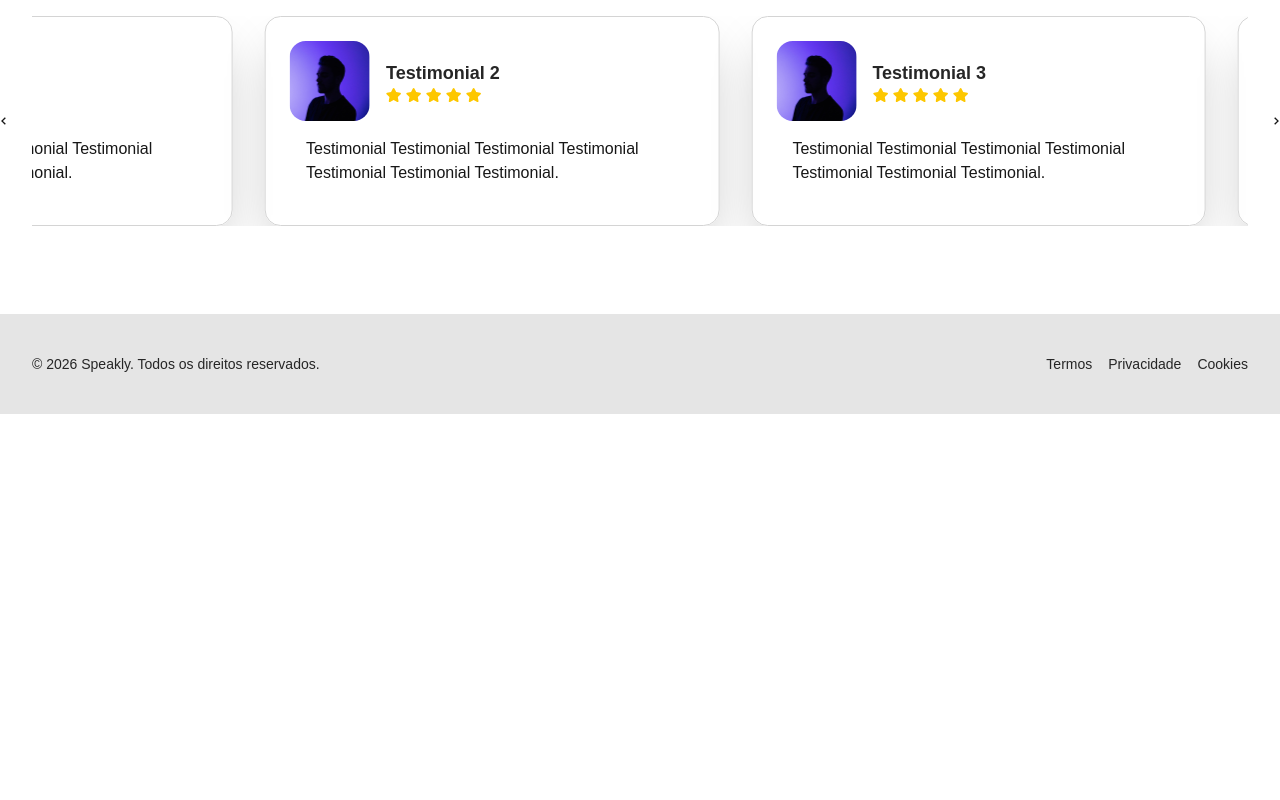
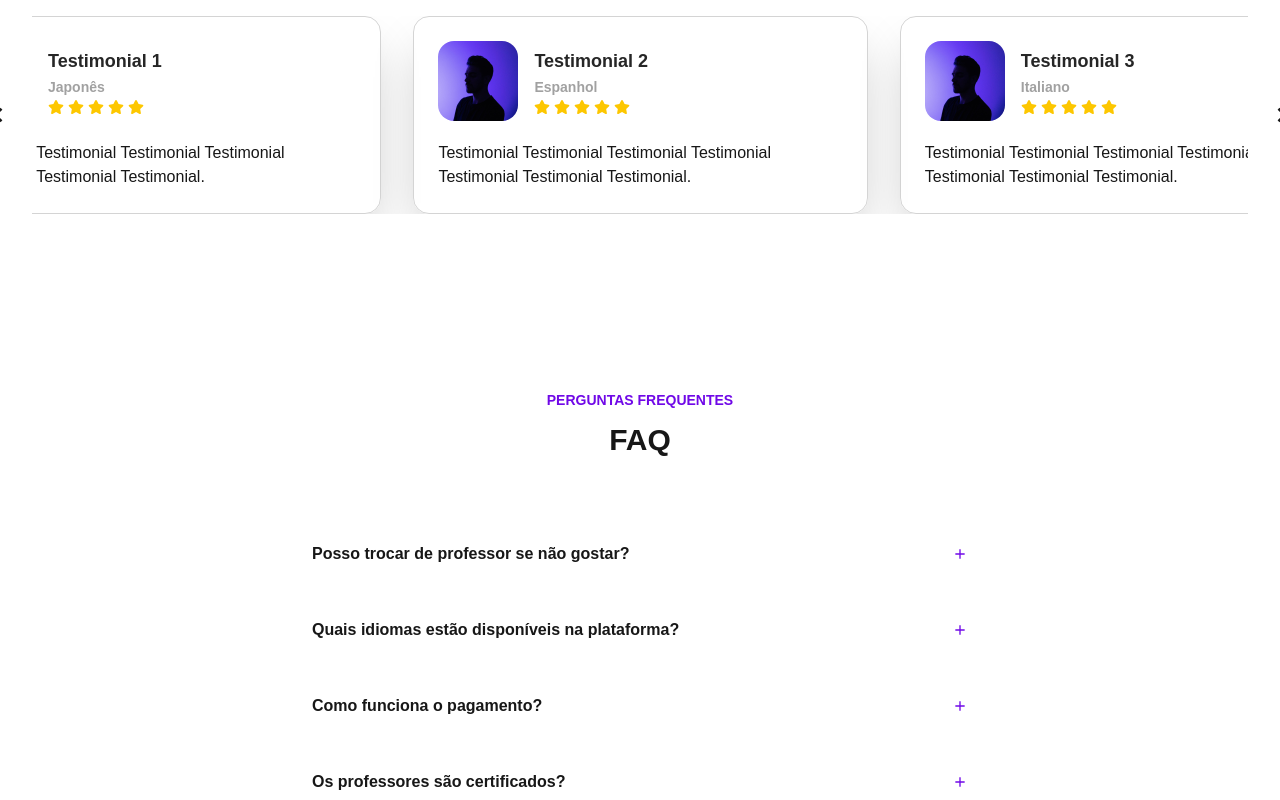
Before and after one commit to HeitorKHS/speakly, a Next.js app in the folder frontend/: page / in a window 1280 px wide. Shown: the part 2680-3480 px from the top of the page. Before the commit the page ends 3094 px from the top, so only its background shows below. Built offline with nearby package versions, Linux system fonts and the light colour scheme.

Commit message:
Criação da seção faq do landingpage

```diff
--- a/frontend/src/app/components/iu/carousel/Carousel.tsx
+++ b/frontend/src/app/components/iu/carousel/Carousel.tsx
@@ -13,17 +13,17 @@ export function Carousel({children}: CarouselProps){
 
     const [emblaRef, emblaApi] = useEmblaCarousel(
         { loop: true },
-        [Autoplay({ delay: 3000 })]
+        [Autoplay({ delay: 3500 })]
     );
 
     return(
 
         <div className="mt-16 relative">
             <button
-                className="hidden md:flex absolute -left-12 top-1/2 -translate-y-1/2 p-3 rounded-full cursor-pointer"
+                className="hidden md:flex absolute -left-12 top-1/2 -translate-y-1/2 rounded-full cursor-pointer"
                 onClick={() => emblaApi?.scrollPrev()}
             >
-                <BiChevronLeft />
+                <BiChevronLeft size={30}/>
             </button>
 
             <div className="overflow-hidden" ref={emblaRef}>
@@ -33,10 +33,10 @@ export function Carousel({children}: CarouselProps){
             </div>
 
             <button
-                className="hidden md:flex absolute -right-12 top-1/2 -translate-y-1/2 p-3 rounded-full cursor-pointer"
+                className="hidden md:flex absolute -right-12 top-1/2 -translate-y-1/2 rounded-full cursor-pointer"
                 onClick={() => emblaApi?.scrollNext()}
             >
-                <BiChevronRight />
+                <BiChevronRight size={30}/>
             </button>
         </div>
 
--- /dev/null
+++ b/frontend/src/app/components/landing/Faq.tsx
@@ -0,0 +1,60 @@
+'use client'
+
+import { useState } from "react";
+import { BiPlus, BiMinus } from "react-icons/bi";
+
+const faqs = [
+    {question: "Posso trocar de professor se não gostar?", answer: "Sim! Você tem total liberdade para escolher e trocar de professor quando quiser. Recomendamos experimentar alguns professores antes de decidir com quem vai estudar regularmente."},
+    {question: "Quais idiomas estão disponíveis na plataforma?", answer: "Temos mais de 50 idiomas disponíveis, incluindo os mais populares como Inglês, Espanhol, Francês, Alemão, Italiano, Japonês, Coreano, Mandarim, Russo e muito mais."},
+    {question: "Como funciona o pagamento?", answer: "O pagamento é feito diretamente na plataforma de forma segura. Você compra créditos que são utilizados para agendar aulas. Aceitamos cartões de crédito, débito e PIX."},
+    {question: "Os professores são certificados?", answer: "Todos os professores passam por um processo de verificação que inclui análise de certificações, entrevista em vídeo e avaliação de experiência. Temos tanto professores nativos quanto não-nativos com certificações reconhecidas internacionalmente."},
+    {question: "O que acontece se eu precisar cancelar uma aula?", answer: "Você pode cancelar ou reagendar uma aula com até 24 horas de antecedência sem nenhuma cobrança. Cancelamentos com menos de 24 horas podem ter uma taxa dependendo da política do professor."},
+];
+
+export function Faq(){
+
+    const [isOpen, setIsOpen] = useState<number | null>(null);
+
+    const toogle = (index: number) => {
+        setIsOpen(isOpen === index ? null : index);
+    };
+
+    return(
+
+        <section className="py-22">
+            <div className="max-w-3xl mx-auto px-4 sm:px-6 lg:px-8">
+                <div className="text-center">
+                    <p className="text-sm font-semibold text-violet-700 uppercase mb-3">Perguntas frequentes</p>
+                    <h2 className="text-3xl sn:text-4xl font-bold uppercase">Faq</h2>
+                </div>
+                <div className="mt-16 flex flex-col gap-3">
+                    {faqs.map((item, index)=>(
+                        <div key={index} className="overflow-hidden">
+                            <button
+                                onClick={()=>toogle(index)}
+                                className="w-full flex justify-between items-center px-6 py-5 text-left gap-4 cursor-pointer"
+                            >
+                                <span className="font-semibold">{item.question}</span>
+                                <div className="text-violet-700">
+                                    {isOpen === index ? (
+                                        <BiMinus/>
+                                        ):(
+                                        <BiPlus/>
+                                        )
+                                    }
+                                </div>
+                            </button>
+                            <div className={`overflow-hidden transition-all ease-in-out duration-400
+                                ${isOpen === index ? "opacity-100 mt-2 translate-y-0" : "max-h-0 opacity-0 -translate-y-2"}`}>
+                                <p  className="px-6 pb-5 text-neutral-800/80">{item.answer}</p>
+                            </div>
+
+                        </div>
+                    ))}
+                </div>
+            </div>
+        </section>
+
+    )
+
+}
--- a/frontend/src/app/components/landing/Testimonial.tsx
+++ b/frontend/src/app/components/landing/Testimonial.tsx
@@ -23,7 +23,7 @@ export function Testimonial(){
                 <Carousel>
                     {testimonials.map((testimonial)=>(
                         <div key={testimonial.name} className="flex-[0_0_80%] md:flex-[0_0_60%] lg:flex-[0_0_40%] px-4">
-                            <div className="p-6 border border-neutral-300 shadow-2xl rounded-2xl ">
+                            <div className="p-6 border border-neutral-300 shadow-2xl rounded-2xl">
                                 <div className="flex gap-4">
                                     <div className="relative w-full max-w-20 aspect-square rounded-2xl overflow-hidden">
                                         <Image
@@ -34,7 +34,8 @@ export function Testimonial(){
                                         />
                                     </div>
                                     <div className="my-auto">
-                                        <p className="text-lg font-semibold text-neutral-800">{testimonial.name}</p>
+                                        <p className="lg:text-lg font-semibold text-neutral-800">{testimonial.name}</p>
+                                        <span className="text-sm text-neutral-400 font-semibold">{testimonial.language}</span>
                                         <div className="flex gap-1 text-yellow-400">
                                             {Array.from({ length: testimonial.raiting }).map((_, i) => (
                                                 <FaStar key={i} />
@@ -42,7 +43,7 @@ export function Testimonial(){
                                         </div>
                                     </div>
                                 </div>
-                                <p className="p-4">
+                                <p className="mt-5">
                                     {testimonial.comment}
                                 </p>
                             </div>
--- a/frontend/src/app/components/layout/Header.tsx
+++ b/frontend/src/app/components/layout/Header.tsx
@@ -61,8 +61,8 @@ export function Header(){
                 </button>
             </nav>
 
-            {mobileOpen && (
-                <div className="p-4 lg:hidden flex flex-col text-neutral-800 font-semibold text-sm gap-2">
+            <div className={`flex flex-col text-neutral-800 font-semibold text-sm gap-2 transition-all duration-400 ease-in-out transform overflow-hidden
+                ${mobileOpen ? "opacity-100 translate-y-0 p-4" : "opacity-0 -translate-y-2 max-h-0 pointer-events-none"}`}>
                 {links.map((link)=>(
                     <Link
                         key={link.label}
@@ -87,7 +87,7 @@ export function Header(){
                     </Link>
                 </div>
             </div>
-            )}
+
         </header>
 
     )
--- a/frontend/src/app/page.tsx
+++ b/frontend/src/app/page.tsx
@@ -3,6 +3,7 @@ import { HowItWorks } from "./components/landing/HowItWorks";
 import { Features } from "./components/landing/Features";
 import { Languages } from "./components/landing/Languages";
 import { Testimonial } from "./components/landing/Testimonial";
+import { Faq } from "./components/landing/Faq";
 
 export default function Home(){
 
@@ -14,6 +15,7 @@ export default function Home(){
       <Features/>
       <Languages/>
       <Testimonial/>
+      <Faq/>
     </div>
 
   );
```
Lines whose indentation alone changed are shown as unchanged.
